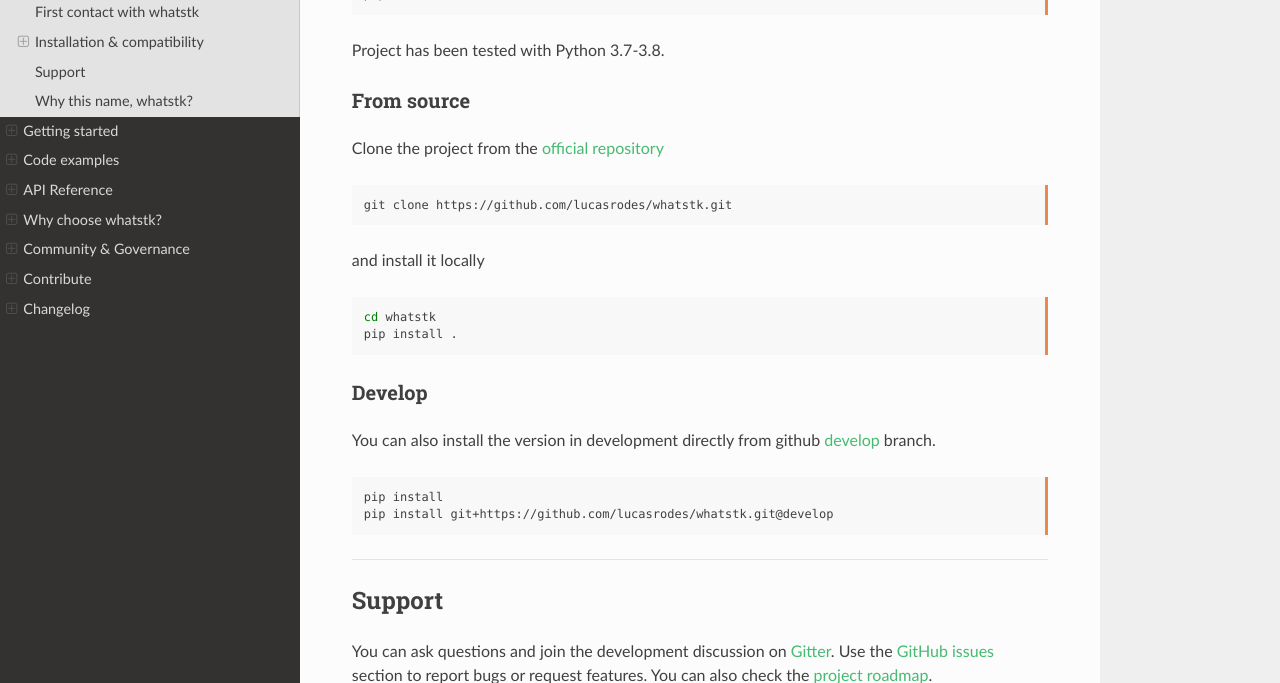
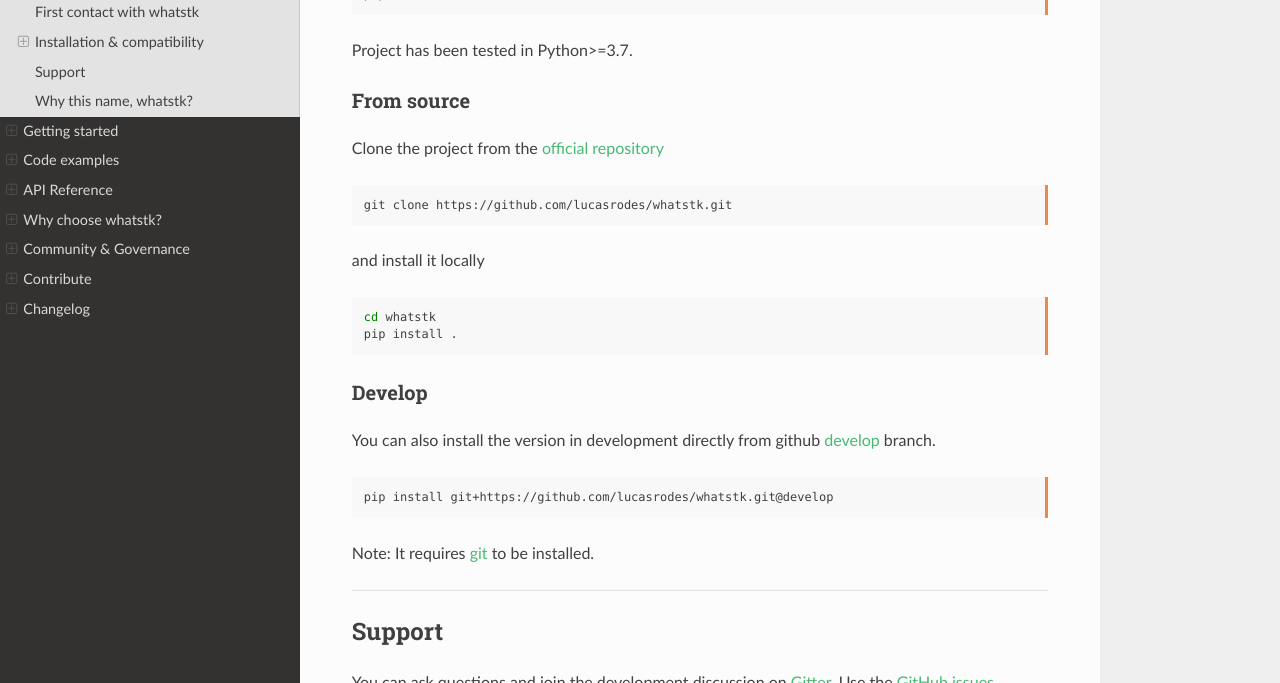
Before and after one commit to lucasrodes/whatstk, a Sphinx documentation site: the page built from docs/source/about.rst, in a window 1280 px wide and 900 px high, scrolled down 707 px, cut to the strip 217-900 px from the top of the window. Built offline with Sphinx 7.4.7 and the Read the Docs theme 2.0.0, drawn with Linux system fonts in a browser that asks for light colours; pages that are not in the unit, such as notebooks, are missing from menus.

Commit message:
Update python dependency

```diff
--- a/docs/source/about.rst
+++ b/docs/source/about.rst
@@ -46,7 +46,7 @@
 
     pip install whatstk
 
-Project has been tested with Python 3.7-3.8.
+Project has been tested in Python>=3.7.
 
 From source
 ^^^^^^^^^^^
@@ -72,8 +72,9 @@
 
 .. code-block:: bash
 
-    pip install
     pip install git+https://github.com/lucasrodes/whatstk.git@develop
+
+Note: It requires `git <https://git-scm.com/>`_ to be installed.
 
 ----
 
```
